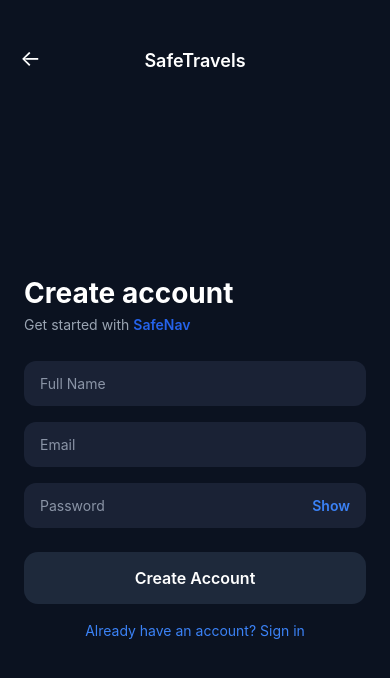
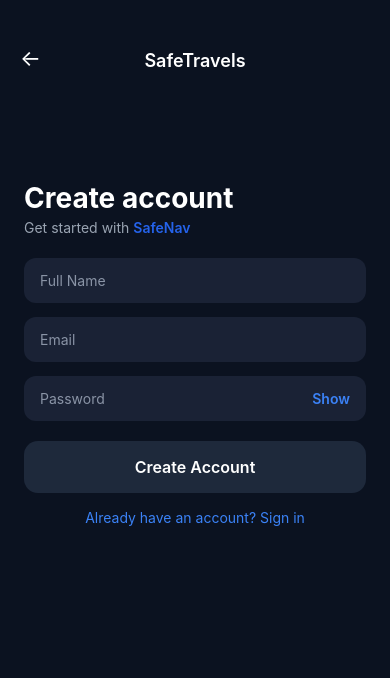
Before and after one commit to sebinjoseph005/SmartNav---mobile_app-, a React Native app in the folder frontend/: screen /Register in a window 390 px wide. Shown: the top 678 px of the page. Built offline with nearby package versions, Linux system fonts and the light colour scheme.

Commit message:
adjusted screen

```diff
--- a/frontend/src/screens/auth/RegisterScreen.tsx
+++ b/frontend/src/screens/auth/RegisterScreen.tsx
@@ -52,17 +52,12 @@ const RegisterScreen = () => {
         return;
       }
 
-      Alert.alert(
-        'Account created',
-        'Please sign in to continue.',
-        [
-          {
-            text: 'OK',
-            onPress: () =>
-              navigation.replace('EmailLogin'),
-          },
-        ]
-      );
+      Alert.alert('Account created', 'Please sign in to continue.', [
+        {
+          text: 'OK',
+          onPress: () => navigation.replace('EmailLogin'),
+        },
+      ]);
     } catch (err: any) {
       Alert.alert('Error', String(err));
     } finally {
@@ -75,25 +70,22 @@ const RegisterScreen = () => {
       {/* Back */}
       <TouchableOpacity
         style={styles.backButton}
-        onPress={() =>
-          navigation.replace('Onboarding')
-        }
+        onPress={() => navigation.replace('Onboarding')}
       >
         <Text style={styles.backText}>←</Text>
       </TouchableOpacity>
 
-      {/* Header */}
+      {/* HEADER — DO NOT TOUCH */}
       <View style={styles.header}>
         <Text style={styles.logo}>SafeTravels</Text>
       </View>
 
-      <View style={styles.content}>
+      {/* FORM — PUSHED DOWN */}
+      <View style={styles.form}>
         <Text style={styles.title}>Create account</Text>
         <Text style={styles.subtitle}>
           Get started with{' '}
-          <Text style={styles.highlight}>
-            SafeNav
-          </Text>
+          <Text style={styles.highlight}>SafeNav</Text>
         </Text>
 
         {/* Name */}
@@ -137,9 +129,7 @@ const RegisterScreen = () => {
               onChangeText={setPassword}
             />
             <TouchableOpacity
-              onPress={() =>
-                setShowPassword(!showPassword)
-              }
+              onPress={() => setShowPassword(!showPassword)}
             >
               <Text style={styles.showText}>
                 {showPassword ? 'Hide' : 'Show'}
@@ -158,24 +148,19 @@ const RegisterScreen = () => {
         <TouchableOpacity
           style={[
             styles.primaryButton,
-            !canRegister &&
-              styles.disabledButton,
+            !canRegister && styles.disabledButton,
           ]}
           disabled={isLoading}
           onPress={handleRegister}
         >
           <Text style={styles.primaryButtonText}>
-            {isLoading
-              ? 'Creating account…'
-              : 'Create Account'}
+            {isLoading ? 'Creating account…' : 'Create Account'}
           </Text>
         </TouchableOpacity>
 
         {/* Sign in */}
         <TouchableOpacity
-          onPress={() =>
-            navigation.navigate('EmailLogin')
-          }
+          onPress={() => navigation.navigate('EmailLogin')}
           style={styles.signInLink}
         >
           <Text style={styles.linkText}>
@@ -190,7 +175,10 @@ const RegisterScreen = () => {
 export default RegisterScreen;
 
 const styles = StyleSheet.create({
-  container: { flex: 1, backgroundColor: '#0B1220' },
+  container: {
+    flex: 1,
+    backgroundColor: '#0B1220',
+  },
 
   backButton: {
     position: 'absolute',
@@ -198,11 +186,14 @@ const styles = StyleSheet.create({
     left: 20,
     zIndex: 10,
   },
-  backText: { color: '#FFFFFF', fontSize: 22 },
+  backText: {
+    color: '#FFFFFF',
+    fontSize: 22,
+  },
 
   header: {
     alignItems: 'center',
-    marginTop: 50,
+    marginTop: 50, // 🔒 stays the same
   },
   logo: {
     color: '#FFFFFF',
@@ -210,22 +201,21 @@ const styles = StyleSheet.create({
     fontWeight: '600',
   },
 
-  content: {
-    flex: 1,
+  form: {
     paddingHorizontal: 24,
-    justifyContent: 'center',
+    marginTop: 110, // ✅ THIS is what you asked for
   },
 
   title: {
     color: '#FFFFFF',
     fontSize: 28,
     fontWeight: '700',
-    marginBottom: 6,
+    marginBottom: 4,
   },
   subtitle: {
     color: '#9AA4B2',
     fontSize: 14,
-    marginBottom: 28,
+    marginBottom: 22,
   },
   highlight: {
     color: '#2563EB',
@@ -233,7 +223,7 @@ const styles = StyleSheet.create({
   },
 
   field: {
-    marginBottom: 16,
+    marginBottom: 14,
   },
 
   input: {
@@ -274,7 +264,7 @@ const styles = StyleSheet.create({
     paddingVertical: 16,
     borderRadius: 14,
     alignItems: 'center',
-    marginTop: 8,
+    marginTop: 6,
   },
   disabledButton: {
     backgroundColor: '#1E293B',
@@ -286,7 +276,7 @@ const styles = StyleSheet.create({
   },
 
   signInLink: {
-    marginTop: 18,
+    marginTop: 16,
   },
   linkText: {
     color: '#3B82F6',
```
